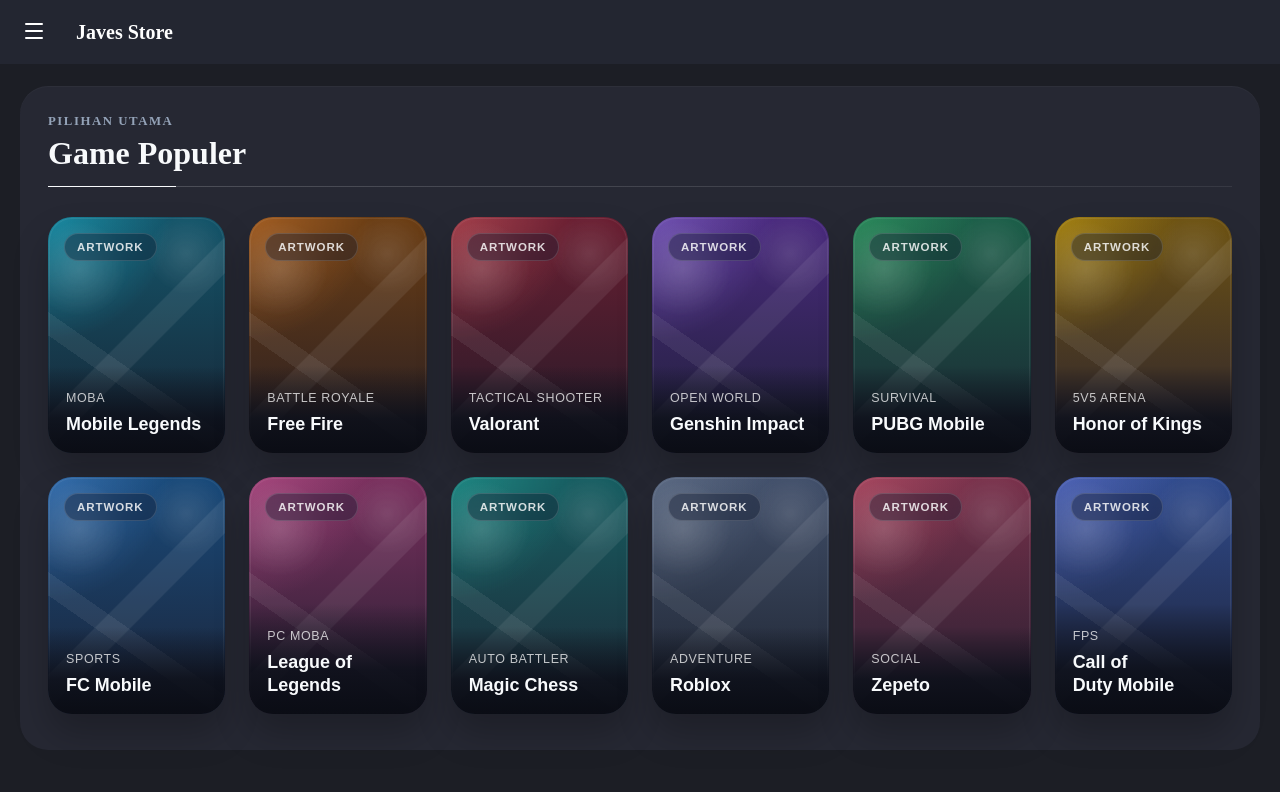
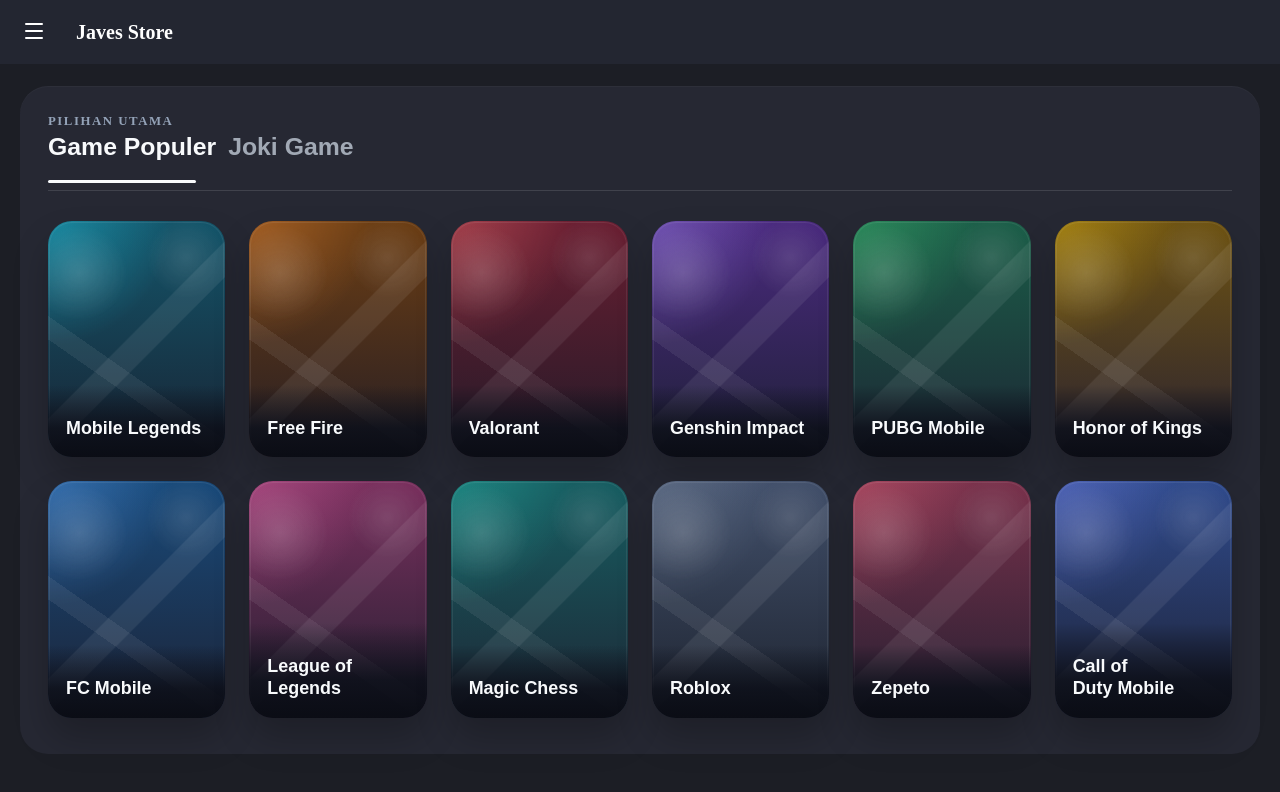
Before and after one commit to Hououin1/JavesStore, a React (Vite) app: page / in a window 1280 px wide. Shown: the top 792 px of the page. Built offline with nearby package versions, Linux system fonts and the light colour scheme.

Commit message:
update Kategori Joki Game & adjust payment transaction

```diff
--- a/src/assets/GameCard.css
+++ b/src/assets/GameCard.css
@@ -11,6 +11,11 @@
   background: transparent;
   cursor: pointer;
   text-align: left;
+}
+
+.card-surface {
+  display: block;
+  width: 100%;
 }
 
 .card-image-wrapper {
@@ -49,23 +54,6 @@
   outline-offset: 4px;
 }
 
-.card-badge {
-  position: absolute;
-  top: 16px;
-  left: 16px;
-  z-index: 2;
-  padding: 7px 12px;
-  border: 1px solid rgba(255, 255, 255, 0.14);
-  border-radius: 999px;
-  background: rgba(15, 23, 42, 0.38);
-  color: rgba(255, 255, 255, 0.82);
-  font-size: 0.72rem;
-  font-weight: 600;
-  letter-spacing: 0.08em;
-  text-transform: uppercase;
-  backdrop-filter: blur(10px);
-}
-
 .card-pattern {
   position: absolute;
   inset: 0;
@@ -84,17 +72,8 @@
   bottom: 0;
   left: 0;
   z-index: 2;
-  padding: 24px 18px 18px;
+  padding: 32px 18px 18px;
   background: linear-gradient(180deg, transparent 0%, rgba(13, 16, 26, 0.9) 60%, rgba(10, 12, 20, 0.98) 100%);
-}
-
-.card-category {
-  display: inline-block;
-  margin-bottom: 8px;
-  color: rgba(255, 255, 255, 0.74);
-  font-size: 0.78rem;
-  letter-spacing: 0.05em;
-  text-transform: uppercase;
 }
 
 .card-title {
@@ -188,7 +167,7 @@
   }
 
   .card-overlay {
-    padding: 20px 14px 16px;
+    padding: 26px 14px 16px;
   }
 
   .card-title {
--- a/src/assets/game-detail.css
+++ b/src/assets/game-detail.css
@@ -511,6 +511,76 @@
   color: #ffffff;
 }
 
+.detail-toast {
+  position: fixed;
+  right: 26px;
+  bottom: 28px;
+  z-index: 30;
+  display: grid;
+  grid-template-columns: auto 1fr auto;
+  align-items: center;
+  gap: 14px;
+  min-width: min(410px, calc(100vw - 32px));
+  max-width: 410px;
+  padding: 22px 18px 18px;
+  border-radius: 10px;
+  background: #ffffff;
+  box-shadow: 0 20px 44px rgba(15, 23, 42, 0.28);
+  overflow: hidden;
+}
+
+.detail-toast-icon {
+  display: inline-flex;
+  align-items: center;
+  justify-content: center;
+  width: 32px;
+  height: 32px;
+  border-radius: 999px;
+  background: #45a3eb;
+  color: #ffffff;
+  flex-shrink: 0;
+}
+
+.detail-toast p {
+  margin: 0;
+  color: #6b7280;
+  font-size: 1rem;
+  line-height: 1.5;
+}
+
+.detail-toast-close {
+  display: inline-flex;
+  align-items: center;
+  justify-content: center;
+  padding: 0;
+  border: 0;
+  background: transparent;
+  color: #a1a1aa;
+  cursor: pointer;
+  flex-shrink: 0;
+}
+
+.detail-toast-progress {
+  position: absolute;
+  right: 0;
+  bottom: 0;
+  left: 0;
+  height: 6px;
+  background: linear-gradient(90deg, #9ca3af, #d1d5db);
+  transform-origin: left center;
+  animation: detail-toast-countdown 2.8s linear forwards;
+}
+
+@keyframes detail-toast-countdown {
+  from {
+    transform: scaleX(1);
+  }
+
+  to {
+    transform: scaleX(0);
+  }
+}
+
 @media (max-width: 1080px) {
   .detail-container {
     max-width: 920px;
@@ -574,4 +644,12 @@
   .detail-payment-dropdown {
     padding-bottom: 18px;
   }
+
+  .detail-toast {
+    right: 14px;
+    bottom: 18px;
+    min-width: 0;
+    width: calc(100vw - 28px);
+    padding: 18px 16px 16px;
+  }
 }
--- a/src/assets/homepage.css
+++ b/src/assets/homepage.css
@@ -21,7 +21,23 @@
   display: flex;
   align-items: flex-end;
   justify-content: space-between;
-  margin-bottom: 14px;
+  margin-bottom: 0;
+}
+
+.section-title-row {
+  display: flex;
+  align-items: center;
+  gap: 22px;
+  flex-wrap: wrap;
+}
+
+.section-inline-tabs {
+  position: relative;
+  display: flex;
+  align-items: flex-end;
+  gap: 12px;
+  flex-wrap: wrap;
+  padding-bottom: 14px;
 }
 
 .section-kicker {
@@ -33,19 +49,65 @@
   text-transform: uppercase;
 }
 
-.section-title {
-  margin: 0;
+.section-inline-tab {
+  position: relative;
+  z-index: 1;
+  min-width: 0;
+  padding: 0 0 8px;
+  border: 0;
+  background: transparent;
+  color: #cbd5e1;
+  text-align: left;
+  font-size: 1.55rem;
+  font-weight: 700;
+  line-height: 1;
+  cursor: pointer;
+  transition: color 0.2s ease, opacity 0.2s ease;
+}
+
+.section-inline-tab:hover {
   color: #f8fafc;
-  font-size: 2rem;
-  font-weight: 700;
+}
+
+.section-inline-tab.is-active {
+  color: #f8fafc;
+}
+
+.section-inline-tab:not(.is-active) {
+  opacity: 0.75;
+}
+
+.section-inline-tab:focus-visible {
+  outline: 2px solid rgba(96, 165, 250, 0.9);
+  outline-offset: 2px;
+}
+
+.section-inline-indicator {
+  position: absolute;
+  bottom: -1px;
+  left: 0;
+  width: 148px;
+  height: 3px;
+  border-radius: 999px;
+  background: #f8fafc;
+  transition: transform 0.28s ease, width 0.28s ease;
+}
+
+.section-inline-indicator.is-popular {
+  transform: translateX(0);
+}
+
+.section-inline-indicator.is-joki {
+  width: 112px;
+  transform: translateX(196px);
 }
 
 .section-divider {
   height: 1px;
   width: 100%;
+  margin-top: 8px;
   margin-bottom: 30px;
-  background:
-    linear-gradient(90deg, #f8fafc 0 8rem, rgba(248, 250, 252, 0.18) 8rem, rgba(248, 250, 252, 0.08) 100%);
+  background: rgba(248, 250, 252, 0.12);
 }
 
 @media (max-width: 768px) {
@@ -60,6 +122,31 @@
 
   .section-title {
     font-size: 1.5rem;
+  }
+
+  .section-title-row {
+    align-items: flex-start;
+    gap: 14px;
+  }
+
+  .section-inline-tabs {
+    gap: 18px;
+    padding-bottom: 12px;
+  }
+
+  .section-inline-tab {
+    min-width: 0;
+    padding-bottom: 6px;
+    font-size: 1.2rem;
+  }
+
+  .section-inline-indicator {
+    width: 104px;
+  }
+
+  .section-inline-indicator.is-joki {
+    width: 84px;
+    transform: translateX(138px);
   }
 
   .game-grid {
--- a/src/components/GameCard.tsx
+++ b/src/components/GameCard.tsx
@@ -2,24 +2,29 @@
 
 interface GameCardProps {
   title: string;
-  category: string;
   accent: string;
   onClick?: () => void;
 }
 
-const GameCard = ({ title, category, accent, onClick }: GameCardProps) => {
+const GameCard = ({ title, accent, onClick }: GameCardProps) => {
+  const content = (
+    <div className={`card-image-wrapper ${accent}`}>
+      <div className="card-pattern"></div>
+      <div className="card-overlay">
+        <h3 className="card-title">{title}</h3>
+      </div>
+    </div>
+  );
+
   return (
     <article className="card-item">
-      <button type="button" className="card-button" onClick={onClick}>
-        <div className={`card-image-wrapper ${accent}`}>
-          <div className="card-badge">Artwork</div>
-          <div className="card-pattern"></div>
-          <div className="card-overlay">
-            <span className="card-category">{category}</span>
-            <h3 className="card-title">{title}</h3>
-          </div>
-        </div>
-      </button>
+      {onClick ? (
+        <button type="button" className="card-button" onClick={onClick}>
+          {content}
+        </button>
+      ) : (
+        <div className="card-surface">{content}</div>
+      )}
     </article>
   );
 };
--- a/src/views/homepage.tsx
+++ b/src/views/homepage.tsx
@@ -1,3 +1,4 @@
+import { useMemo, useState } from 'react';
 import GameCard from '../components/GameCard';
 import '../assets/homepage.css';
 import { games } from '../data/games';
@@ -6,7 +7,22 @@
   onSelectGame: (slug: string) => void;
 }
 
+const jokiGames = [
+  { id: 'jg-1', title: 'Joki Rank Mobile Legends', category: 'Push Rank', accent: 'accent-cyan' },
+  { id: 'jg-2', title: 'Joki Bintang Honor of Kings', category: 'Rank Service', accent: 'accent-gold' },
+  { id: 'jg-3', title: 'Joki Classic ke Mythic', category: 'Tier Boost', accent: 'accent-red' },
+  { id: 'jg-4', title: 'Joki Genshin Daily Quest', category: 'Daily Mission', accent: 'accent-violet' },
+  { id: 'jg-5', title: 'Joki PUBG Push Tier', category: 'Survival Rank', accent: 'accent-green' },
+  { id: 'jg-6', title: 'Joki CODM Ranked Match', category: 'Ranked Service', accent: 'accent-indigo' },
+];
+
 const HomePage = ({ onSelectGame }: HomePageProps) => {
+  const [activeSection, setActiveSection] = useState<'popular' | 'joki'>('popular');
+
+  const activeItems = useMemo(
+    () => (activeSection === 'popular' ? games : jokiGames),
+    [activeSection],
+  );
 
   return (
     <section className="home-section">
@@ -14,19 +30,43 @@
         <div className="section-header">
           <div>
             <p className="section-kicker">Pilihan Utama</p>
-            <h2 className="section-title">Game Populer</h2>
+            <div className="section-title-row">
+              <div className="section-inline-tabs" role="tablist" aria-label="Pilih kategori">
+                <button
+                  type="button"
+                  role="tab"
+                  aria-selected={activeSection === 'popular'}
+                  className={`section-inline-tab ${activeSection === 'popular' ? 'is-active' : ''}`}
+                  onClick={() => setActiveSection('popular')}
+                >
+                  Game Populer
+                </button>
+                <button
+                  type="button"
+                  role="tab"
+                  aria-selected={activeSection === 'joki'}
+                  className={`section-inline-tab ${activeSection === 'joki' ? 'is-active' : ''}`}
+                  onClick={() => setActiveSection('joki')}
+                >
+                  Joki Game
+                </button>
+                <span
+                  className={`section-inline-indicator ${activeSection === 'joki' ? 'is-joki' : 'is-popular'}`}
+                  aria-hidden="true"
+                />
+              </div>
+            </div>
           </div>
         </div>
         <div className="section-divider"></div>
 
         <div className="game-grid">
-          {games.map((game) => (
+          {activeItems.map((item) => (
             <GameCard
-              key={game.id}
-              title={game.title}
-              category={game.category}
-              accent={game.accent}
-              onClick={() => onSelectGame(game.slug)}
+              key={item.id}
+              title={item.title}
+              accent={item.accent}
+              onClick={'slug' in item ? () => onSelectGame(item.slug) : undefined}
             />
           ))}
         </div>
```
Also changed, not shown: src/views/game-detail-page.tsx (+107 -8 lines).
